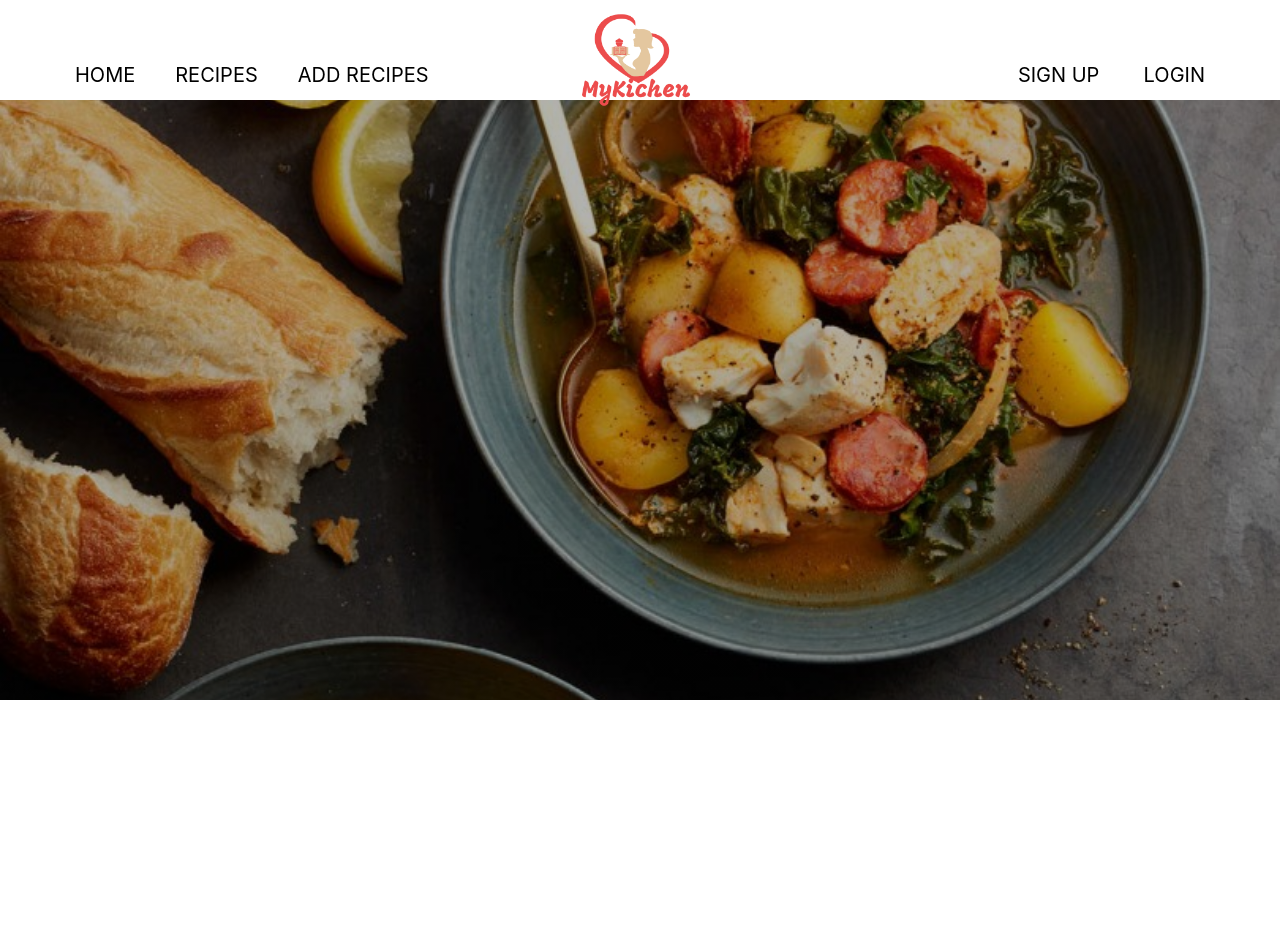
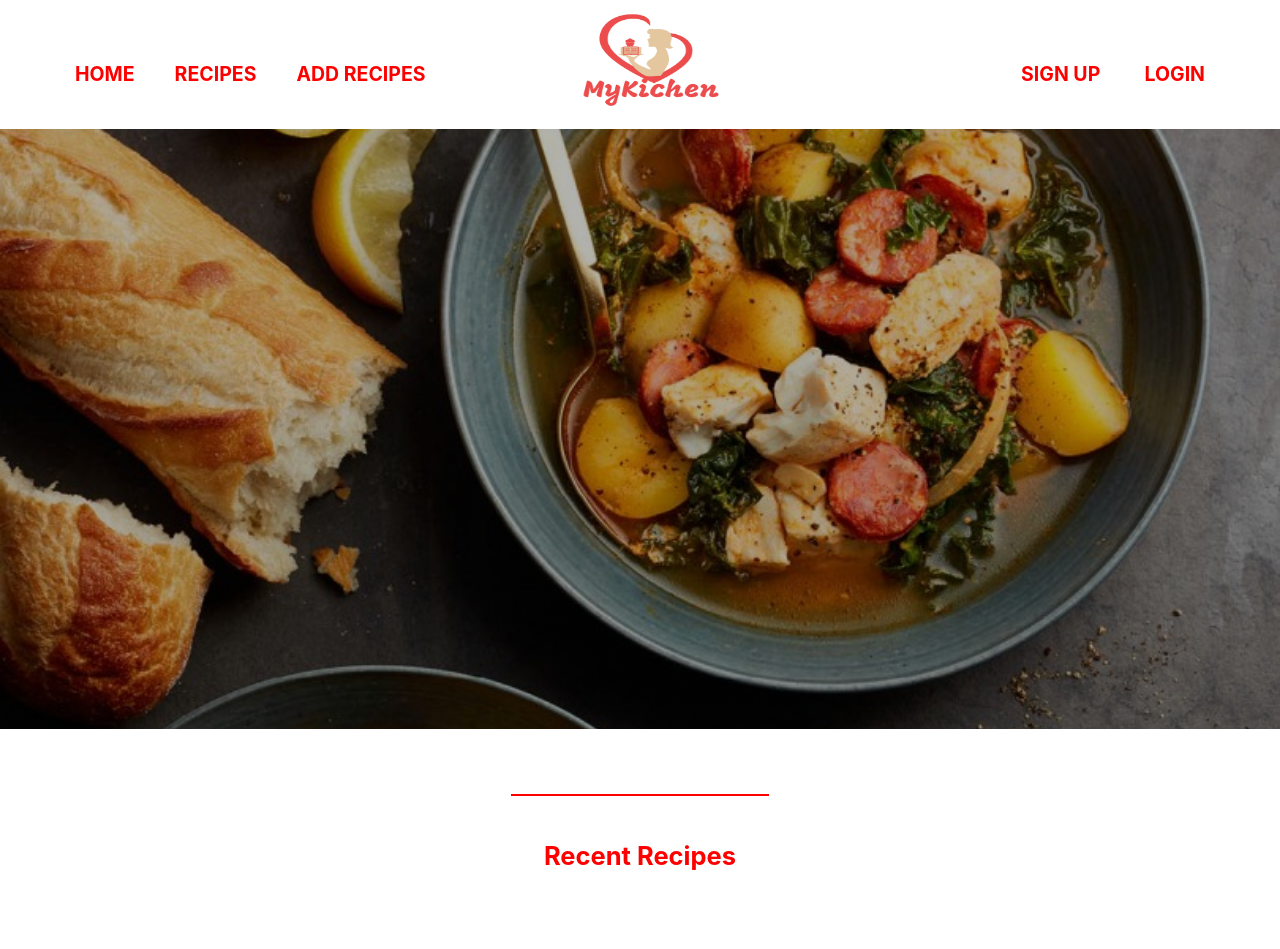
Before and after one commit to TapiwaDivine/mykitchen, a Flask app: page / in a window 1280 px wide. Before the commit the page ends 700 px from the top, so only its background shows below. Run offline with Flask 2, Linux system fonts and the light colour scheme; data that the repository does not hold is empty; some libraries are stand-ins or nearby versions.

Commit message:
cleaning up navlinks and showcase sections

```diff
--- a/static/css/styles.css
+++ b/static/css/styles.css
@@ -23,8 +23,9 @@
 .inner_nav_menu ul li:nth-child(3) {float: left}
 
 .inner_nav_menu ul li a{
-    color: #000;
-    font-size: 20px;
+    color: #FF0000;
+    font-size: 1.3rem;
+    font-weight: 700;
     text-transform: uppercase;
     text-decoration: none;
     display: block;
@@ -32,7 +33,7 @@
 }
 
 .inner_nav_menu ul li a:hover{
-    color: #FF0000;
+    color: #000;
 }
 
 #nav_menu{
@@ -70,4 +71,20 @@
 .container-fluid {
     padding-left: 0px;
     padding-right: 0px;
+    padding-top: 30px;
+    padding-bottom: 50px;
 }
+
+hr {
+    border: 1px solid red;
+    text-align: center;
+    width: 20%;
+}
+
+h4, h4 {
+    font-size: 1.7rem;
+    text-align: center;
+    color: red;
+    font-weight: 700;
+    padding: 30px;
+}
--- a/templates/base.html
+++ b/templates/base.html
@@ -19,7 +19,7 @@
 <body>
     <div id="nav_menu">
         <div class="logo">
-            <a href="#"><img src="static/images/mykichenlogo.png" alt="My Kitchen" style="width: 120px; height: 120px;"></img></a>
+            <a href="#"><img src="static/images/mykichenlogo.png" alt="My Kitchen" style="width: 150px; height: 120px;"></img></a>
         </div>
         <div class="inner_nav_menu">
             <ul>
@@ -37,6 +37,8 @@
 
             </div>
         </section>
+    </div>
+    <hr>
     <div class="container">
         {% block content %} {% endblock %}
     </div>
--- a/templates/display_card.html
+++ b/templates/display_card.html
@@ -1,7 +1,31 @@
 {% extends 'base.html' %}
 {% block content %}
-    {% for recipe in recipes %}
-    {{recipe.title}}
-    {{recipe.description}}
-    {% endfor %}
+<h4>Recent Recipes</h4>
+
+<div class="row">
+    <div class="col s4">
+        <div class="row">
+            {% for recipe in recipes %}
+            <div class="card">
+                <div class="card-image">
+                    <img src="static/images/Orange_buttermilk_muffinss.jpg">
+                    <span class="card-title">{{recipe.title}}</span>
+                </div>
+                <div class="card-content">
+                    <span class="card-title">{{recipe.author}}</span>
+                </div>
+                <div class="card-action">
+                    <span class="card-title">{{recipe.cooking_time}}</span>
+                </div>
+            </div>
+            {% endfor %}
+        </div>
+    </div>
+    <div class="col s4">
+        <!-- Promo Content 2 goes here -->
+    </div>
+    <div class="col s4">
+        <!-- Promo Content 3 goes here -->
+    </div>
+
 {% endblock %}
```
